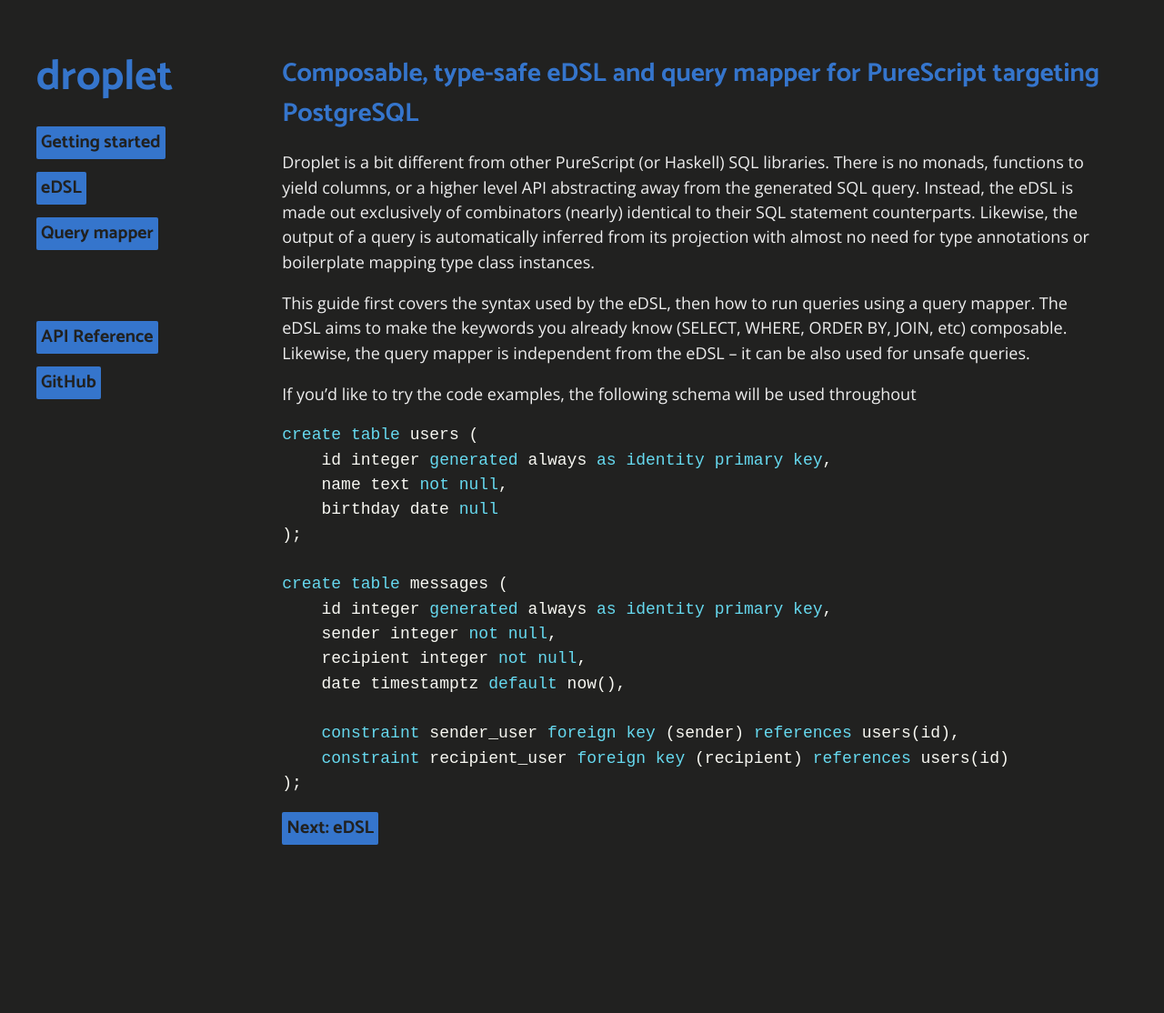
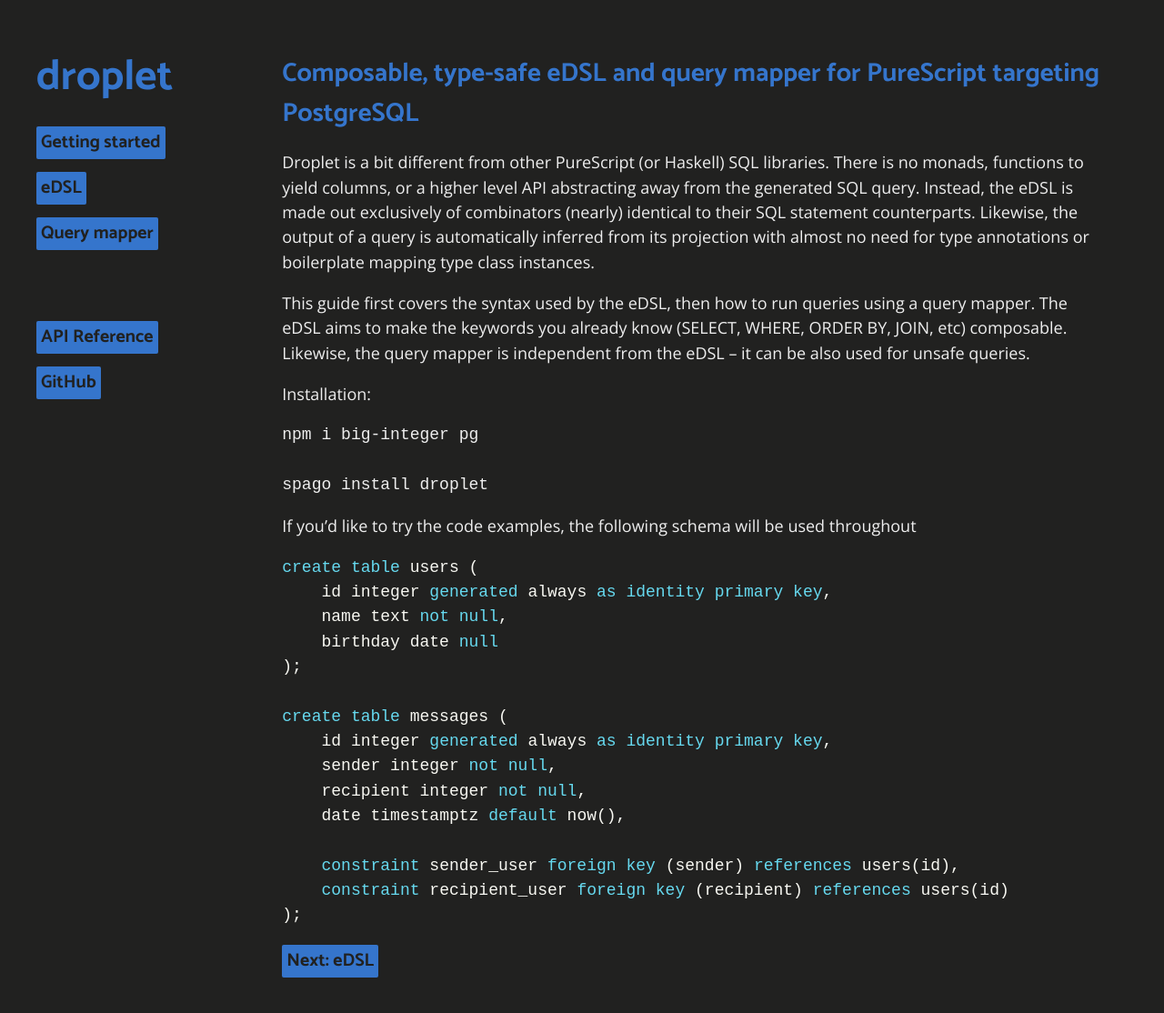
Before and after one commit to easafe/purescript-droplet, a Jekyll site: the page built from docs/index.md, in a window 1280 px wide and 1153 px high. Shown: the top 1114 px of the window at 91% size. Built offline with Jekyll 4.4.1, drawn with Linux system fonts in a browser that asks for light colours.

````diff
--- a/docs/index.md
+++ b/docs/index.md
@@ -8,6 +8,14 @@ title: Getting started
 Droplet is a bit different from other PureScript (or Haskell) SQL libraries. There is no monads, functions to yield columns, or a higher level API abstracting away from the generated SQL query. Instead, the eDSL is made out exclusively of combinators (nearly) identical to their SQL statement counterparts. Likewise, the output of a query is automatically inferred from its projection with almost no need for type annotations or boilerplate mapping type class instances.
 
 This guide first covers the syntax used by the eDSL, then how to run queries using a query mapper. The eDSL aims to make the keywords you already know (SELECT, WHERE, ORDER BY, JOIN, etc) composable. Likewise, the query mapper is independent from the eDSL -- it can be also used for unsafe queries.
+
+Installation:
+
+```
+npm i big-integer pg
+
+spago install droplet
+```
 
 If you'd like to try the code examples, the following schema will be used throughout
 
````
Also changed, not shown: README.md.
